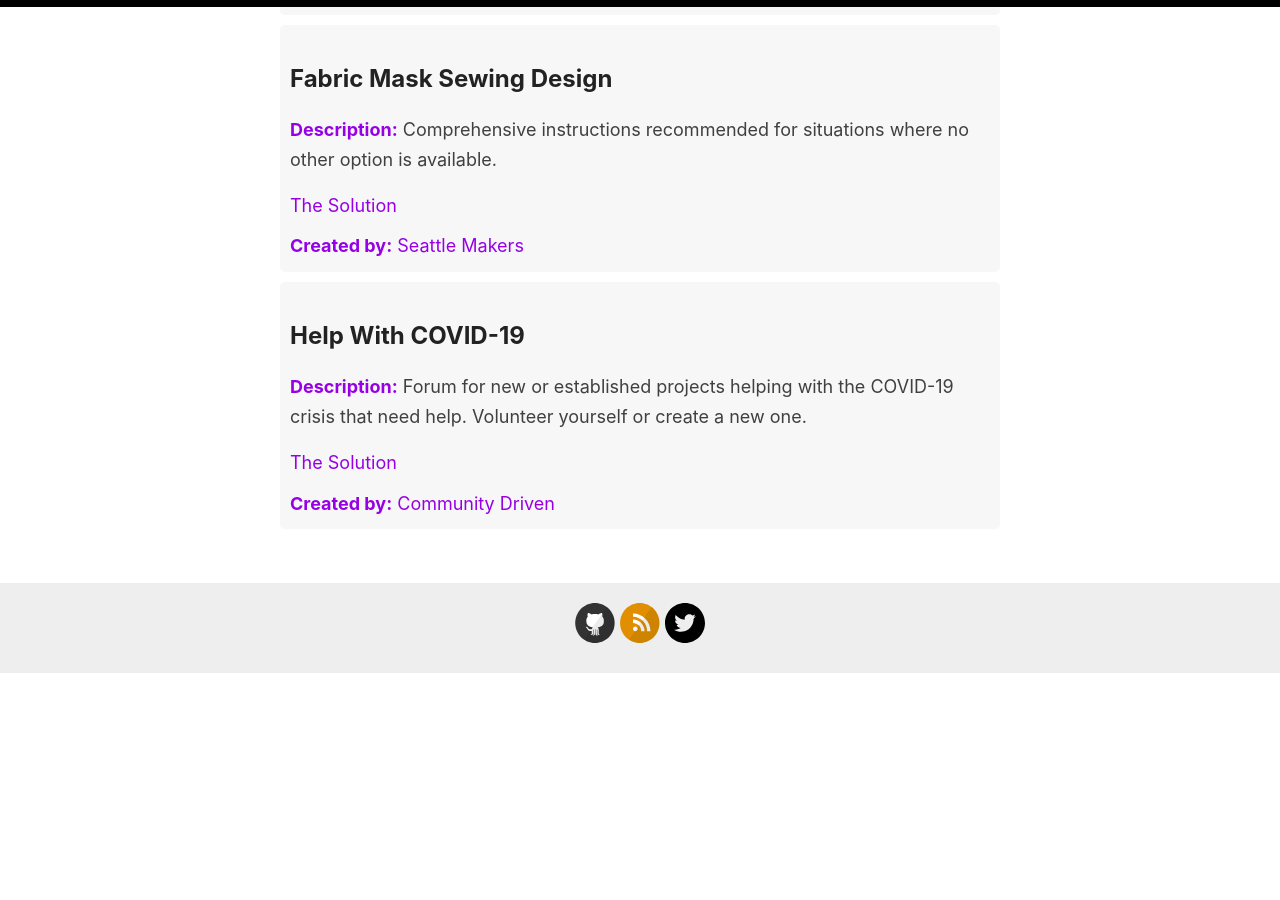
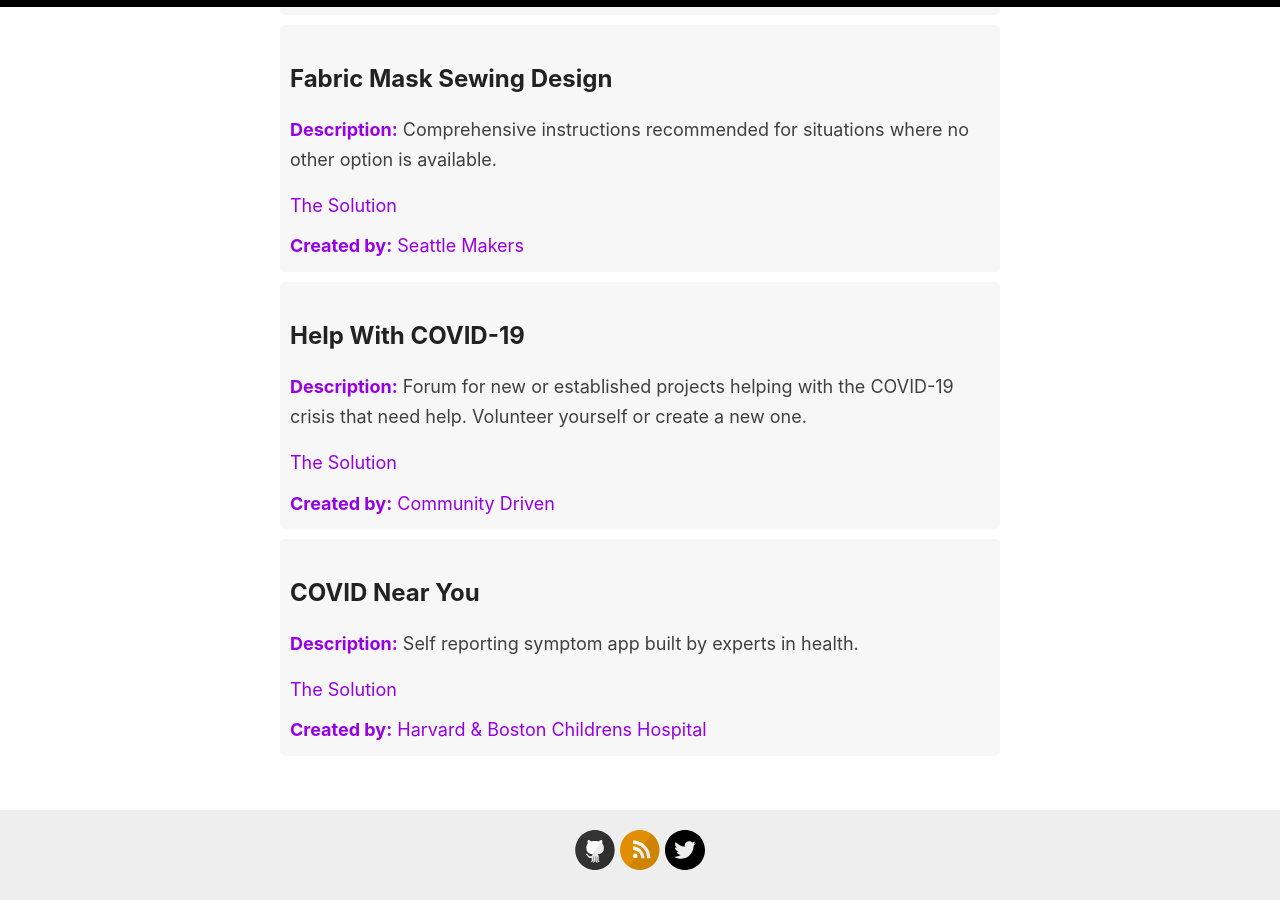
Before and after one commit to justinlewis/covid19-actionables, a Jekyll site: the page built from index.html, in a window 1280 px wide and 900 px high, scrolled down 1290 px. Built offline with Jekyll 4.4.1, drawn with Linux system fonts in a browser that asks for light colours; nearby versions of some CDN libraries; the list of posts is cut into pages by our own code; before the commit the page ends 1963 px from its top, so only the background shows below that.

Commit message:
added covid near you

```diff
--- a/_data/opensource-solutions.yml
+++ b/_data/opensource-solutions.yml
@@ -34,3 +34,9 @@
   description: Forum for new or established projects helping with the COVID-19 crisis that need help. Volunteer yourself or create a new one.
   company: Community Driven
   companylink: https://helpwithcovid.com/
+
+- title: COVID Near You
+  link: https://covidnearyou.org/
+  description: Self reporting symptom app built by experts in health.
+  company: Harvard & Boston Childrens Hospital
+  companylink: https://covidnearyou.org/
```
